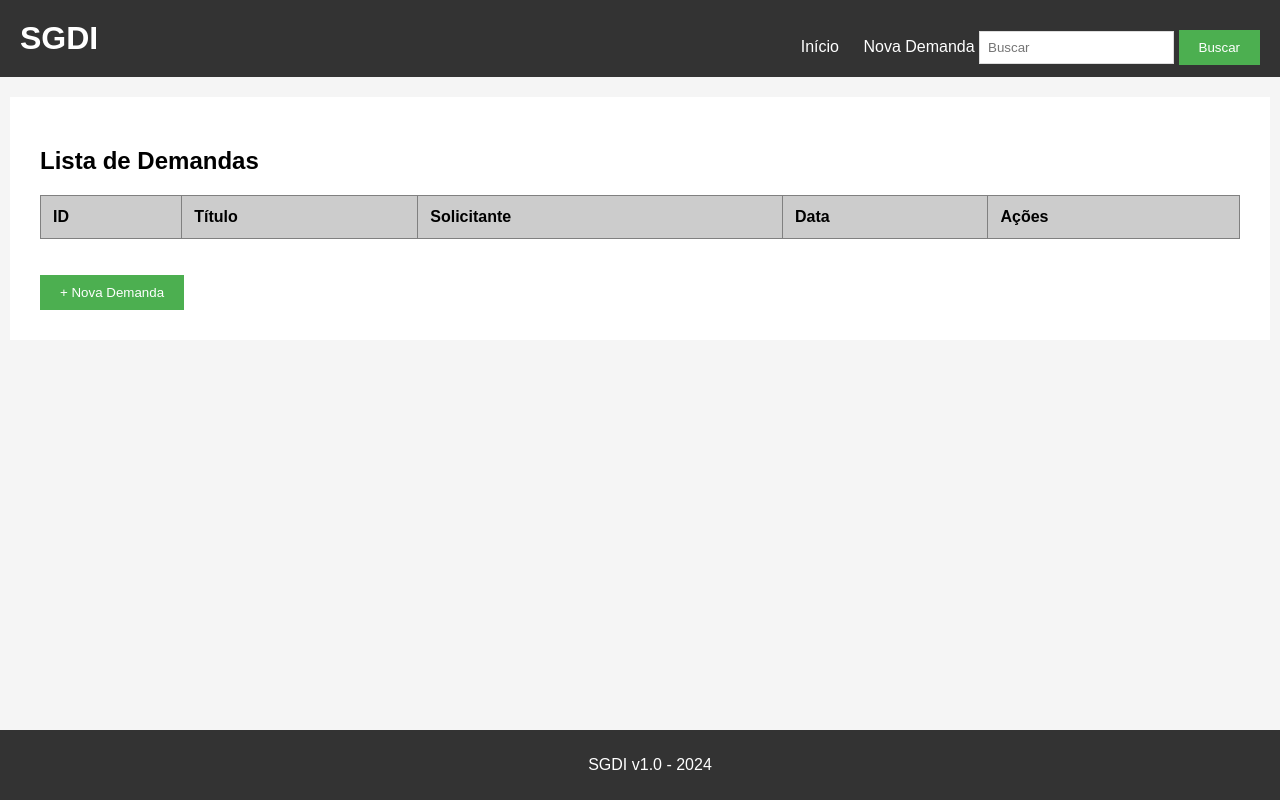
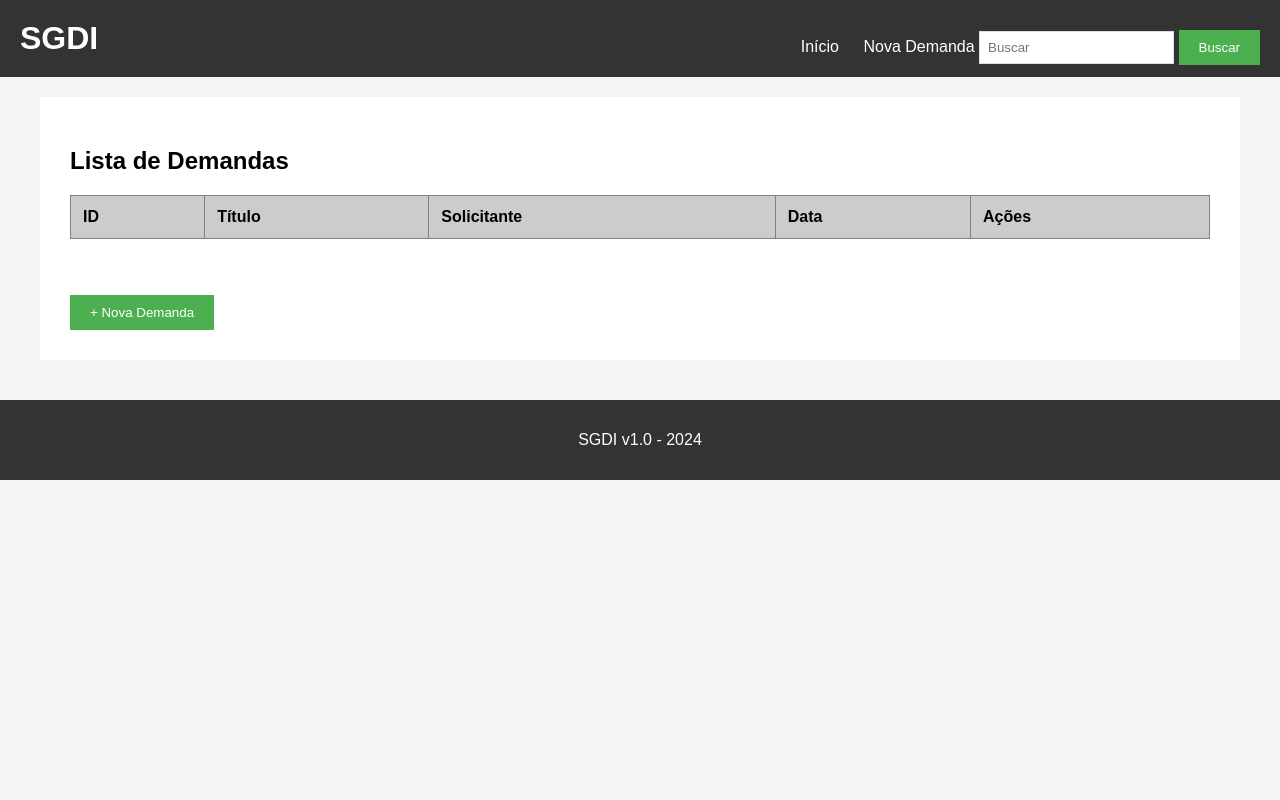
Before and after one commit to LucasFederizzi/Projeto-SGDI, a Flask app: page / in a window 1280 px wide. Run offline with Flask 3, Linux system fonts and the light colour scheme; data that the repository does not hold is empty.

Commit message:
Bug: Botão fora de tela e data corrigidos

```diff
--- a/static/style.css
+++ b/static/style.css
@@ -1,4 +1,6 @@
-
+* {
+    box-sizing: border-box;
+}
 
 body {
     font-family: Arial, sans-serif;
@@ -50,10 +52,9 @@ body {
     background-color: #333;
     color: white;
     text-align: center;
-    padding: 10px;
-    position: fixed;
-    bottom: 0;
+    padding: 15px;
     width: 100%;
+    margin-top: 40px;
 }
 
 button {
@@ -70,6 +71,8 @@ button[type="button"] {
 
 table {
     border-collapse: collapse;
+    width: 100%;
+    margin-bottom: 20px;
 }
 
 th {
@@ -89,9 +92,11 @@ form div {
     margin-bottom: 10px;
 }
 
+
 input[type="text"], textarea {
     padding: 8px;
     border: 1px solid #ddd;
+    max-width: 100%;
 }
 
 textarea {
```
